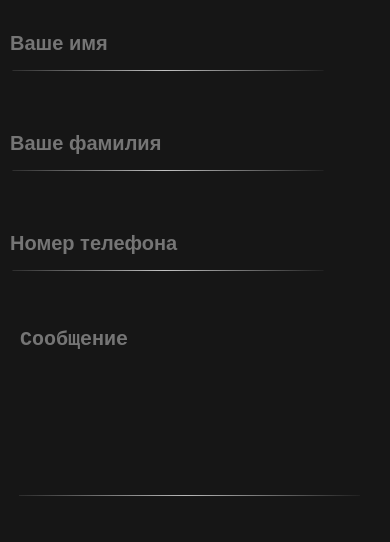
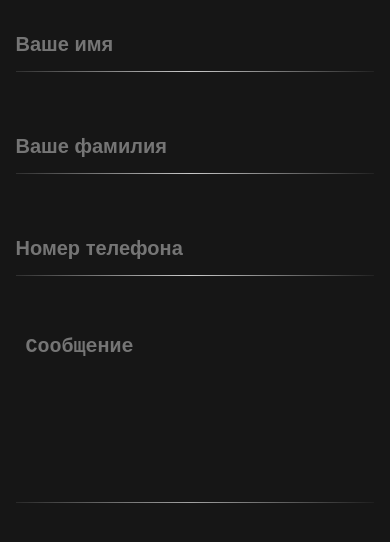
Before and after one commit to Baxtiyor1/tasmim, a plain HTML site: page index.html in a window 390 px wide. Shown: the part 5047-5589 px from the top of the page. Drawn offline with nearby package versions, Linux system fonts and the light colour scheme.

Commit message:
change style contact lines

```diff
--- a/sass/_blocks/_blog.scss
+++ b/sass/_blocks/_blog.scss
@@ -212,6 +212,11 @@
         display: flex;
         flex-direction: column;
         align-items: flex-end;
+        & img{
+            width: 484px;
+            max-width: 100%;
+            height: 3px;
+        }
     }
     &__input{
         padding: 14px 0 10px;
@@ -240,6 +245,9 @@
         outline: none;
     }
     &__line{
+        width: 376px;
+        max-width: 100%;
+        height: 3px;
         margin-bottom: 40px;
     }
     &__btn{
@@ -285,17 +293,18 @@
 }
 @media screen and (max-width: 950px) {
     .contact{
-        margin: 0;
+        margin: 0 auto;
         padding: 0;
         margin-top: 110px;
         border: none;
         border-radius: 0;
-        max-width: 95%;
+        max-width: 97%;
         &__title{
             font-size: 30px;
             display: none;
         }
         &__box{
+            width: 100%;
             margin-top: 50px;
             flex-direction: column;
         }
@@ -304,6 +313,10 @@
         }
         &__bside{
             width: 100%;
+            & img{
+                width: 100%;
+                // height: 2px;
+            }
         }
         &__textarea{
             width: 100%;
@@ -312,6 +325,10 @@
         &__btn{
             margin: 0 auto;
             margin-top: 50px;
+        }
+        &__line{
+            width: 100%;
+            // height: 2px;
         }
         &__mobile{
             &--box{
```
Also changed, not shown: css/main.css, 1 other file.
